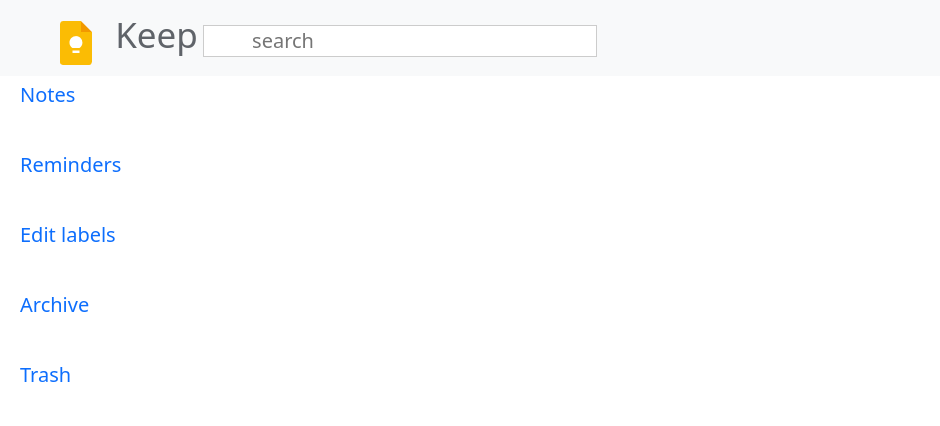
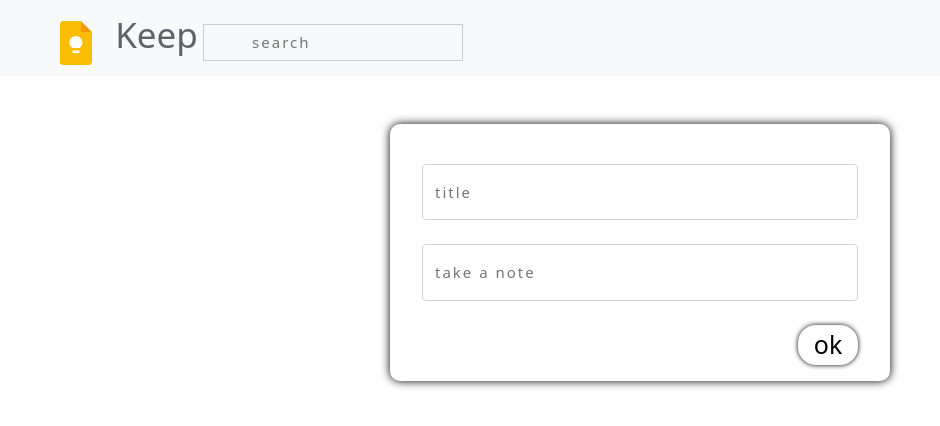
Before and after one commit to NasrudheenPT/GoogleKeep, a plain HTML site: page index.html in a window 1280 px wide. Shown: the whole page, without its empty margins (0-940 px from the left). Drawn offline with nearby package versions, Linux system fonts and the light colour scheme.

Commit message:
inital commit

```diff
--- a/index.html
+++ b/index.html
@@ -30,16 +30,16 @@
         <header class="d-flex p-1 bg-light">
           <div class="logo ">
             <nav class="navbar-brand ms-5 ">
-                <div class="sidebarmenu">
-                    <ul class="menu ">
-                        <li class=""><a href="#">Notes</a></li>
+                <!-- <div class="sidebarmenu">
+                    <ul class="menu pt-4">
+                        <li class="notes bg-warning "><a href="#">Notes</a></li>
                         <li><a href="#">Reminders</a></li>
                         <li><a href="#">Edit labels</a></li>
                         <li><a href="#">Archive</a></li>
                         <li><a href="#">Trash</a></li>
 
                     </ul>
-                </div>
+                </div> -->
               <img src="images/googlekeep icon.png" alt="image">
               <span class="txt1">Keep</span>
               <input type="search" name="search" id="search" class="search px-5" placeholder="search">
@@ -49,6 +49,18 @@
         </header>
     </div>
 
+    <div class="container mt-5">
+        <form action="">
+            <div class="form-control ">
+                <input type="text" placeholder="title" id="text">
+            </div>
+                <div class="form-control">
+                <input type="text" placeholder="take a note">
+            </div>
+                <button type="button" class="submit" id="submit">ok</button>
+
+        </form>
+    </div>
 
 
     <script src="script.js"></script>
--- a/style.css
+++ b/style.css
@@ -12,21 +12,21 @@
   body{
     font-family:-apple-system, BlinkMacSystemFont, 'Segoe UI', Roboto, Oxygen, Ubuntu, Cantarell, 'Open Sans', 'Helvetica Neue', sans-serif;
   }
-.sidebarmenu{
+/* .sidebarmenu{
     height: 100%;
     position: fixed;
     left: 0;
     top: 0;
     width: 250px;
     margin-top: 60px;
-}
+} */
 .header{
     height: 60px;
     position: fixed;
     z-index: 10;
 }
 
-.menu{
+/* .menu{
     list-style: none;
     padding: 0;
     margin: 0;
@@ -41,29 +41,74 @@
 
 
     padding: 20px;
-}
+} */
 .txt1{
     font-size: 35px;
      margin-left: 10px;
       color: #5f6369;
 }
 
-.search{
+/* .search{
     border: 1px solid #ccc;
-}
+} */
 
 
 
 
 
 
-  /* .search{
+  .search{
+
+    width: 260px;
     border: 1px solid #ccc;
     padding: 6px;
     margin-top:8px;
     margin-right: 16px;
     font-size: 17px;
   }
-.srch{
 
-} */
+
+.container{
+  width: 100%;
+  display: flex;
+  justify-content: center;
+  align-items: center;
+  pad: 4rem 0 0 0;
+}
+form{
+  width: 500px;
+  background-color: #ffffff;
+  padding: 1rem 2rem;
+  box-shadow: 0px 0px 10px #000;
+  border-radius: 10px;
+}
+.form-control{
+  display: flex;
+  flex-direction: column;
+  margin: 1.5rem 0;
+}
+input{
+  padding: 10px 0;
+  width: 100%;
+  font-size: 18px;
+  border: 0;
+  background-color: transparent;
+  outline: none;
+}
+input:placeholder-shown{
+  letter-spacing: 2px;
+  font-size: 15px;
+}
+.submit{
+  width: 60px;
+  height: 40px;
+  border-radius: 18px;
+  outline: none;
+  border: none;
+  box-shadow: 0 0 5px #000;
+  background-color: #fff;
+  font-size: 25px;
+  cursor: pointer;
+  display: block;
+  margin-left: auto;
+}
```
